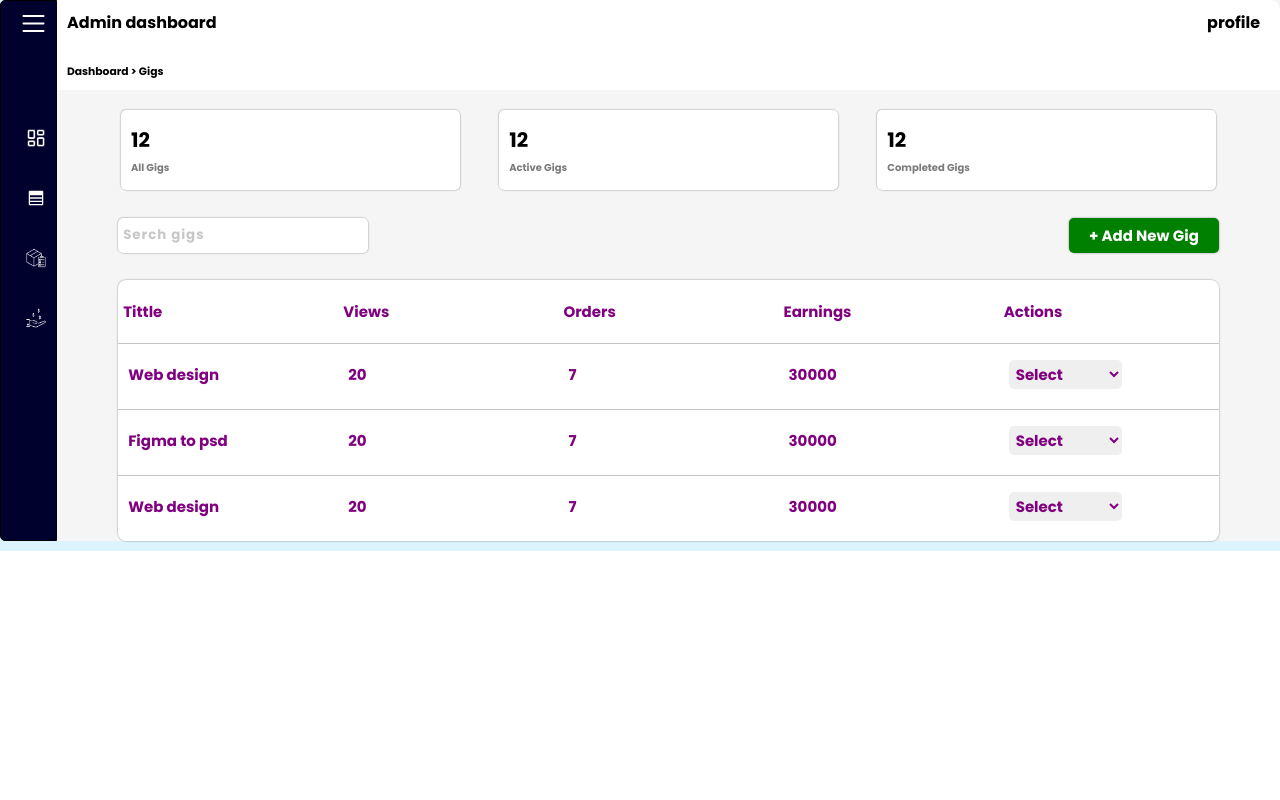
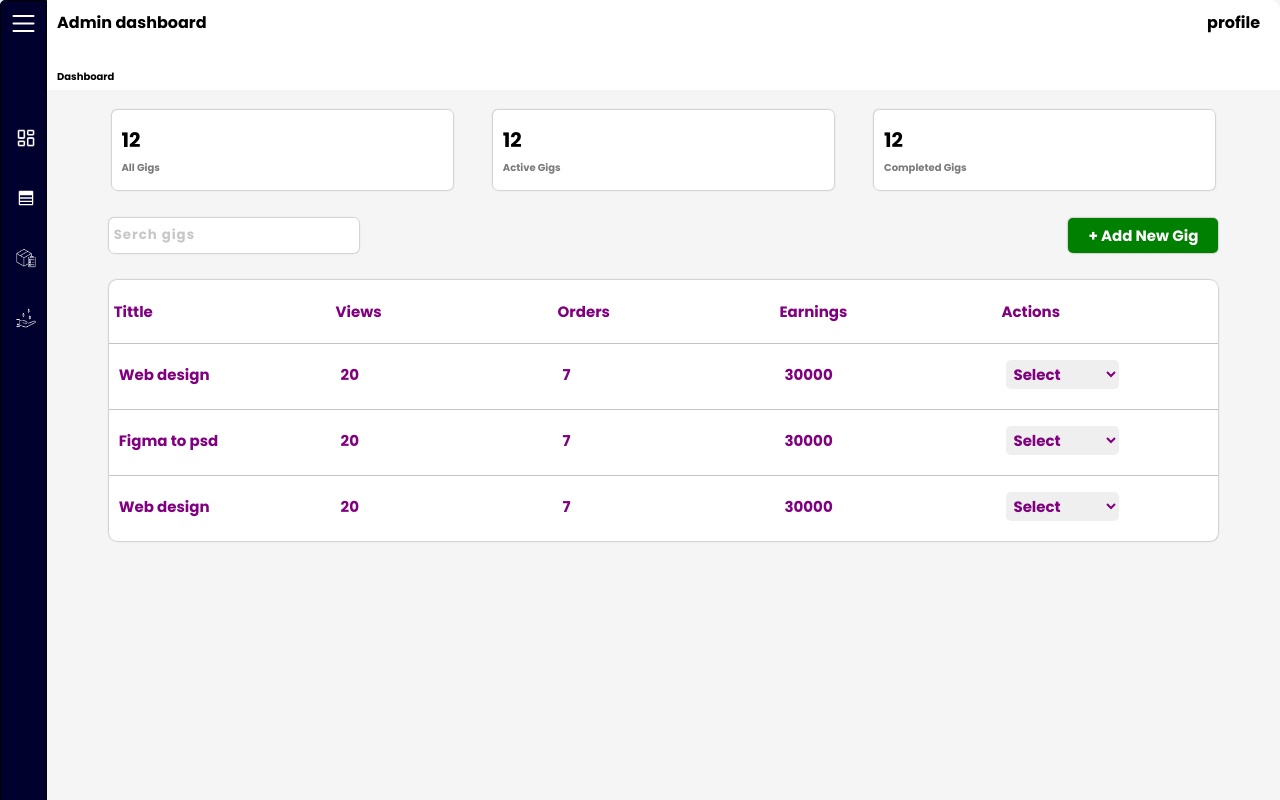
Before and after one commit to Mrvasanth93/dashboard, a React (Vite) app: page /gigs in a window 1280 px wide. Shown: the top 800 px of the page. Built offline with nearby package versions, Linux system fonts and the light colour scheme.

Commit message:
Third  commit

```diff
--- a/src/App.css
+++ b/src/App.css
@@ -8,6 +8,7 @@
   width: 100%;
   height: fit-content;
   background-color: rgb(220, 244, 255);
+  height: 120vh;
 }
 .main .dashBoard{
   width: 100%;
--- a/src/Compononts/Earnings.jsx
+++ b/src/Compononts/Earnings.jsx
@@ -36,7 +36,7 @@ const Earnings = () =>{
                                 <th className="views">Views</th>
                                 <th className="orders">Orders</th>
                                 <th className="earnings">Earnings</th>
-                                <th className="status">Status</th>
+                                <th className="actions">Status</th>
                             </tr>
                         </thead>
                         <tbody>
--- a/src/Compononts/Gigs.css
+++ b/src/Compononts/Gigs.css
@@ -169,3 +169,8 @@
     font-size: 10px;
   }
 }
+@media (max-width:300px) {
+  .gigs .table table{
+    font-size: 30px;
+  }
+}
--- a/src/Compononts/Nav.css
+++ b/src/Compononts/Nav.css
@@ -15,7 +15,40 @@
     padding-right: 20px;
     padding-top: 10px;
 }
-.nav .nav-bottom{
-    padding-left: 10px;
-    padding-bottom: 10px;
+.nav .nav-bottom-1{
+    display: flex;
+    align-items: end;
+    justify-content: space-between;
 }
+.nav .nav-bottom-1 div {
+    display: flex;
+    align-items: center;
+    justify-content: center;
+    font-size: 10px;
+    margin-bottom: 5px;
+    margin-left: 3px;
+}
+.nav .nav-bottom-1 div div{
+    padding-right: 5px;
+    padding-left: 5px;
+    border-radius: 3px;
+}
+.nav .nav-bottom-1 div div:hover{
+    color: white;
+    background-color: rgba(128, 0, 128, 0.575);
+}
+.nav-bottom-2{
+    font-size: 10px;
+    margin-left:10px;
+    margin-bottom: 5px;
+}
+@media (min-width:500px) {
+    .nav .nav-bottom-1{
+        display: none;
+    }
+}
+@media (max-width:500px) {
+    .nav .nav-bottom-2{
+        display: none;
+    }
+}
--- a/src/Compononts/Nav.jsx
+++ b/src/Compononts/Nav.jsx
@@ -7,8 +7,16 @@ const Nav = () =>{
                     <div>Admin dashboard</div>
                     <div>profile</div>
                 </div>
-                <div className="nav-bottom">
-                    <h6>Dashboard &gt; Gigs</h6>
+                <div className="nav-bottom-1">
+                    <div>
+                        <div>Dashboard</div>
+                        <div>Gigs</div>
+                        <div>My Orders</div>
+                        <div>Earnings</div>
+                    </div>
+                </div>
+                <div className="nav-bottom-2">
+                    <div>Dashboard</div>
                 </div>
             </div>
         </>
--- a/src/Compononts/Orders.jsx
+++ b/src/Compononts/Orders.jsx
@@ -36,7 +36,7 @@ const Orders = () =>{
                                 <th className="views">Views</th>
                                 <th className="orders">Orders</th>
                                 <th className="earnings">Earnings</th>
-                                <th className="status">Status</th>
+                                <th className="actions">Status</th>
                             </tr>
                         </thead>
                         <tbody>
--- a/src/Compononts/Sidebar.css
+++ b/src/Compononts/Sidebar.css
@@ -11,7 +11,7 @@
   display: flex;
   align-items: center;
   margin-top: 10px;
-  margin-left: 20px;
+  margin-left: 10px;
   cursor: pointer;
 }
 .sidebar .menu-btn div{
@@ -26,7 +26,7 @@
   align-items:start;
   justify-content: center;
   flex-direction: column;
-  margin-left: 15px;
+  margin-left: 5px;
   margin-right: 5px;
 }
 .sidebar .sidebar-btns .btn{
@@ -66,14 +66,15 @@
   .sidebar .sidebar-btns .txt{
     display: none;
   }
+  .sidebar .sidebar-btns .icon{
+    width: 100px;
+  }
+}
+@media (max-width:500px) {
+  .sidebar{
+    display: none;
+  }
 }
 .sidebar .sidebar-btns .txt{
   font-size: 15px;
 }
-@media (max-width:80px) {
-  .sidebar .sidebar-btns{
-    justify-content: center;
-    display: flex;
-    align-items: center;
-  }
-}
--- a/src/Compononts/Sidebar.jsx
+++ b/src/Compononts/Sidebar.jsx
@@ -16,7 +16,7 @@ const Sidebar = ()=>{
     const sideBarClassName = "sidebar"
     const handleSideBar = () =>{
         if(isActive == true){
-            sideBar.current.style.width = "80px";
+            sideBar.current.style.width = "50px";
         }
         else{
             sideBar.current.style.width = "250px";
```
